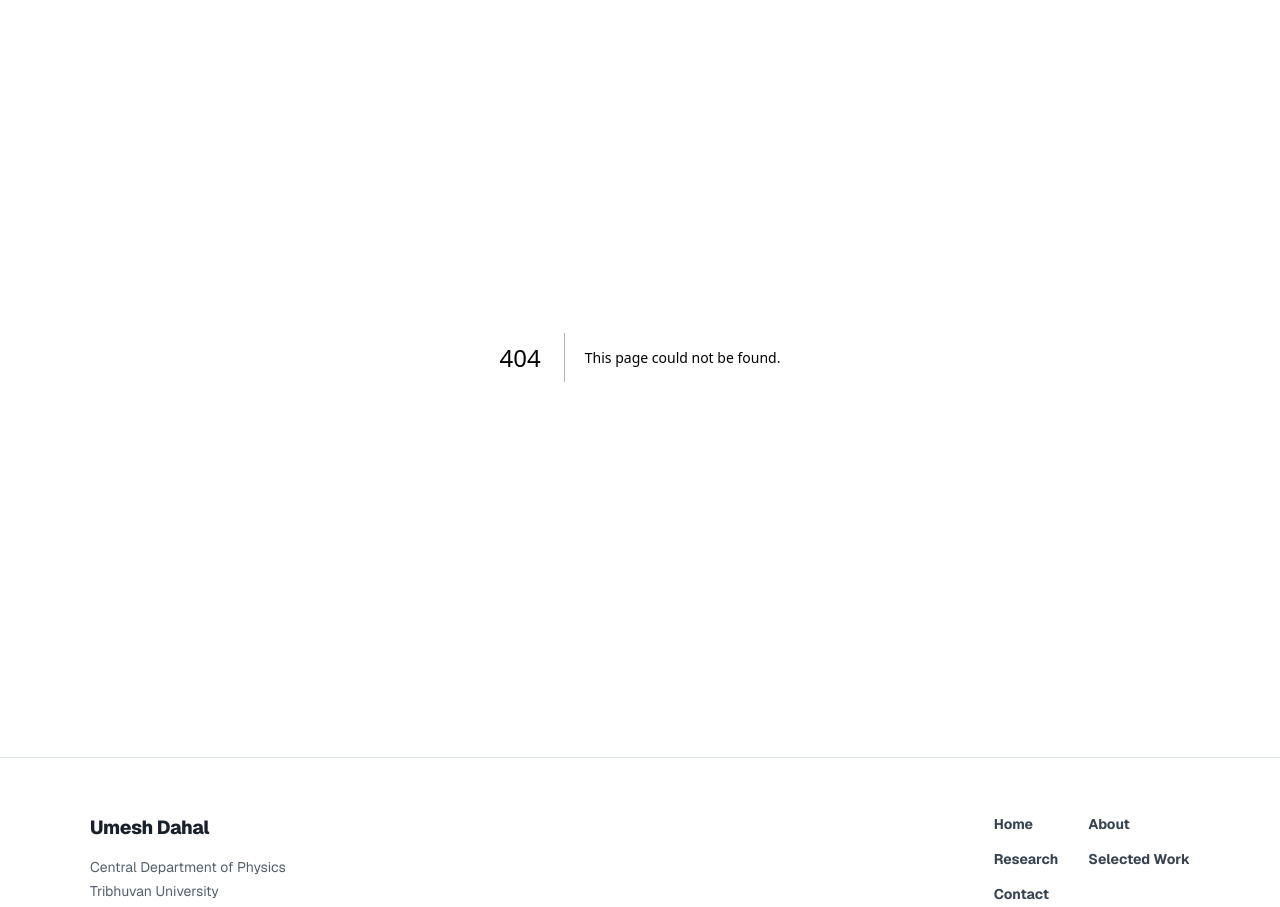
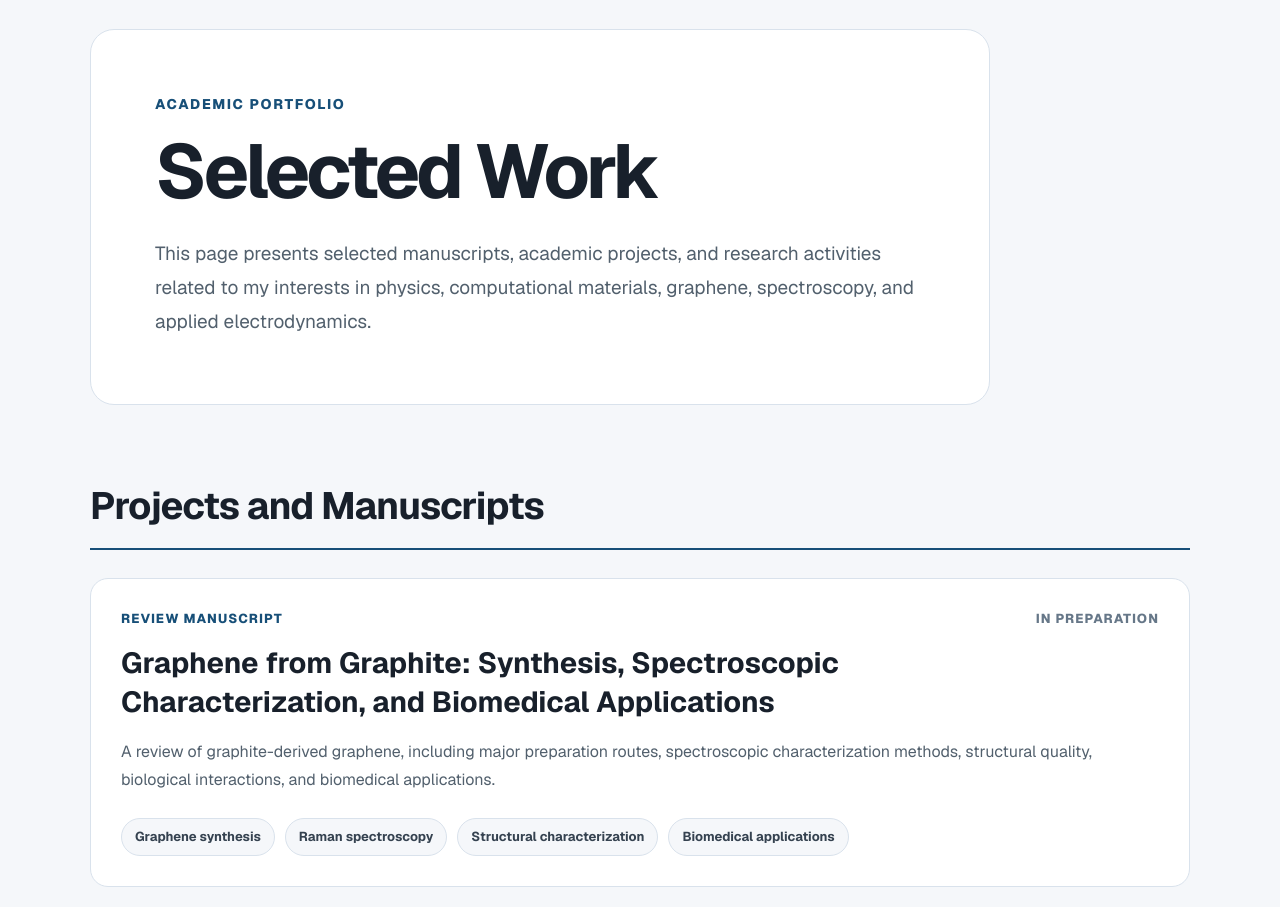
Before and after one commit to umeshdahal1/umesh-dahal.com.np, a Next.js app: page /work in a window 1280 px wide. Before the commit this address had no page. Shown: the part 120-1027 px from the top of the page. Built offline with nearby package versions, Linux system fonts and the light colour scheme.

Commit message:
Add Selected Work page and navigation

```diff
--- /dev/null
+++ b/src/app/work/page.js
@@ -0,0 +1,93 @@
+import styles from "./page.module.css";
+
+export const metadata = {
+  title: "Selected Work",
+  description:
+    "Selected academic projects, manuscripts, and research work of Umesh Dahal.",
+};
+
+const works = [
+  {
+    category: "Review manuscript",
+    title:
+      "Graphene from Graphite: Synthesis, Spectroscopic Characterization, and Biomedical Applications",
+    status: "In preparation",
+    description:
+      "A review of graphite-derived graphene, including major preparation routes, spectroscopic characterization methods, structural quality, biological interactions, and biomedical applications.",
+    topics: [
+      "Graphene synthesis",
+      "Raman spectroscopy",
+      "Structural characterization",
+      "Biomedical applications",
+    ],
+  },
+  {
+    category: "Electrodynamics capstone",
+    title:
+      "Design and Electrodynamic Analysis of an Electrostatic Dust Removal System for Solar Panels",
+    status: "Academic project",
+    description:
+      "An investigation of electric-field configurations and electrostatic forces for removing dust particles from solar-panel surfaces.",
+    topics: [
+      "Electrostatics",
+      "Electric-field analysis",
+      "Dust removal",
+      "Solar-energy applications",
+    ],
+  },
+];
+
+export default function WorkPage() {
+  return (
+    <main className={styles.main}>
+      <section className={styles.hero}>
+        <p className={styles.eyebrow}>Academic Portfolio</p>
+
+        <h1>Selected Work</h1>
+
+        <p className={styles.introduction}>
+          This page presents selected manuscripts, academic projects, and
+          research activities related to my interests in physics, computational
+          materials, graphene, spectroscopy, and applied electrodynamics.
+        </p>
+      </section>
+
+      <section className={styles.section}>
+        <h2>Projects and Manuscripts</h2>
+
+        <div className={styles.list}>
+          {works.map((work) => (
+            <article className={styles.card} key={work.title}>
+              <div className={styles.details}>
+                <p className={styles.category}>{work.category}</p>
+                <p className={styles.status}>{work.status}</p>
+              </div>
+
+              <h3>{work.title}</h3>
+
+              <p className={styles.description}>{work.description}</p>
+
+              <ul className={styles.topics}>
+                {work.topics.map((topic) => (
+                  <li key={topic}>{topic}</li>
+                ))}
+              </ul>
+            </article>
+          ))}
+        </div>
+      </section>
+
+      <section className={styles.section}>
+        <h2>Research Development</h2>
+
+        <div className={styles.note}>
+          <p>
+            Additional publications, presentations, computational projects,
+            conference activities, and academic documents will be added as my
+            research develops.
+          </p>
+        </div>
+      </section>
+    </main>
+  );
+}
--- /dev/null
+++ b/src/app/work/page.module.css
@@ -0,0 +1,213 @@
+.main {
+  width: min(100% - 40px, 1100px);
+  margin: 0 auto;
+  padding: 72px 0 96px;
+}
+
+.hero {
+  max-width: 900px;
+  padding: 64px;
+  margin-bottom: 72px;
+  border: 1px solid #d9e2ec;
+  border-radius: 24px;
+  background: #ffffff;
+}
+
+.eyebrow {
+  margin: 0 0 18px;
+  color: #174f78;
+  font-size: 14px;
+  font-weight: 750;
+  letter-spacing: 0.12em;
+  text-transform: uppercase;
+}
+
+.hero h1 {
+  margin: 0;
+  color: #18202b;
+  font-size: clamp(46px, 8vw, 76px);
+  line-height: 1;
+  letter-spacing: -0.05em;
+}
+
+.introduction {
+  max-width: 760px;
+  margin: 28px 0 0;
+  color: #52606d;
+  font-size: 19px;
+  line-height: 1.8;
+}
+
+.section {
+  margin-bottom: 72px;
+}
+
+.section > h2 {
+  margin: 0 0 28px;
+  padding-bottom: 14px;
+  border-bottom: 2px solid #174f78;
+  color: #18202b;
+  font-size: clamp(28px, 4vw, 38px);
+  letter-spacing: -0.025em;
+}
+
+.list {
+  display: grid;
+  gap: 20px;
+}
+
+.card,
+.note {
+  padding: 30px;
+  border: 1px solid #d9e2ec;
+  border-radius: 18px;
+  background: #ffffff;
+}
+
+.details {
+  display: flex;
+  flex-wrap: wrap;
+  justify-content: space-between;
+  gap: 12px;
+  margin-bottom: 16px;
+}
+
+.category,
+.status {
+  margin: 0;
+  font-size: 13px;
+  font-weight: 750;
+  letter-spacing: 0.08em;
+  text-transform: uppercase;
+}
+
+.category {
+  color: #174f78;
+}
+
+.status {
+  color: #667788;
+}
+
+.card h3 {
+  max-width: 850px;
+  margin: 0 0 16px;
+  color: #18202b;
+  font-size: clamp(22px, 3vw, 29px);
+  line-height: 1.35;
+}
+
+.description,
+.note p {
+  margin: 0;
+  color: #52606d;
+  font-size: 16px;
+  line-height: 1.75;
+}
+
+.topics {
+  display: flex;
+  flex-wrap: wrap;
+  gap: 10px;
+  padding: 0;
+  margin: 24px 0 0;
+  list-style: none;
+}
+
+.topics li {
+  padding: 8px 13px;
+  border: 1px solid #d9e2ec;
+  border-radius: 999px;
+  background: #f5f7fa;
+  color: #354250;
+  font-size: 13px;
+  font-weight: 650;
+}
+
+@media (hover: hover) and (pointer: fine) {
+  .card {
+    transition:
+      border-color 0.2s ease,
+      transform 0.2s ease;
+  }
+
+  .card:hover {
+    border-color: #174f78;
+    transform: translateY(-3px);
+  }
+}
+
+@media (max-width: 720px) {
+  .main {
+    width: min(100% - 28px, 1100px);
+    padding: 28px 0 64px;
+  }
+
+  .hero {
+    padding: 44px 24px;
+    margin-bottom: 52px;
+    border-radius: 18px;
+  }
+
+  .introduction {
+    font-size: 17px;
+    line-height: 1.7;
+  }
+
+  .section {
+    margin-bottom: 52px;
+  }
+
+  .card,
+  .note {
+    padding: 22px;
+    border-radius: 14px;
+  }
+
+  .details {
+    flex-direction: column;
+  }
+}
+
+@media (prefers-color-scheme: dark) {
+  .hero,
+  .card,
+  .note {
+    border-color: #2b3a47;
+    background: #151f29;
+  }
+
+  .eyebrow,
+  .category {
+    color: #69b7e5;
+  }
+
+  .hero h1,
+  .section > h2,
+  .card h3 {
+    color: #edf2f7;
+  }
+
+  .section > h2 {
+    border-bottom-color: #69b7e5;
+  }
+
+  .introduction,
+  .description,
+  .note p,
+  .status {
+    color: #aab7c4;
+  }
+
+  .topics li {
+    border-color: #2b3a47;
+    background: #1b2834;
+    color: #c6d1dc;
+  }
+
+  @media (hover: hover) and (pointer: fine) {
+    .card:hover {
+      border-color: #69b7e5;
+    }
+  }
+}
--- a/src/components/Footer.js
+++ b/src/components/Footer.js
@@ -23,7 +23,7 @@ export default function Footer() {
           <Link href="/">Home</Link>
           <Link href="/about">About</Link>
           <Link href="/research">Research</Link>
-          <Link href="/#work">Selected Work</Link>
+          <Link href="/work">Selected Work</Link>
           <Link href="/#contact">Contact</Link>
         </nav>
       </div>
--- a/src/components/Header.js
+++ b/src/components/Header.js
@@ -14,7 +14,7 @@ export default function Header() {
           <Link href="/">Home</Link>
           <Link href="/about">About</Link>
           <Link href="/research">Research</Link>
-          <Link href="/#work">Selected Work</Link>
+          <Link href="/work">Selected Work</Link>
           <Link href="/#contact">Contact</Link>
         </nav>
       </div>
```
